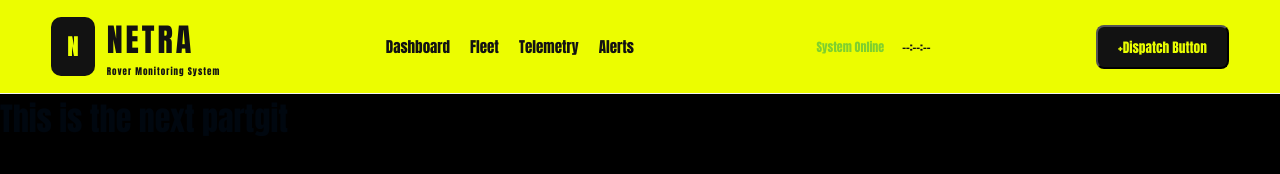
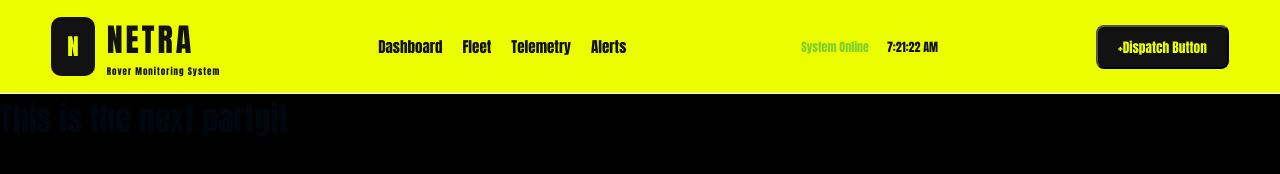
Before and after one commit to LalitAditya78/Netra, a plain HTML site: page index.html in a window 1280 px wide. Drawn offline with Linux system fonts and the light colour scheme.

Commit message:
version4

```diff
--- a/index.html
+++ b/index.html
@@ -5,6 +5,7 @@
     <meta name="viewport" content="width=device-width, initial-scale=1.0">
     <title>Netra-Rover Monitoring System</title>
     <link rel="stylesheet" type="text/css" href="/style.css">
+    <script src="/script.js" ></script>
 </head>
 <body>
     <header class="topbar">
--- a/script.js
+++ b/script.js
@@ -0,0 +1,8 @@
+function updateClock() {
+    const clock= document.getElementById('clock');
+    if (clock) {
+    clock.innerHTML = new Date().toLocaleTimeString();
+    }
+}
+updateClock();
+setInterval(updateClock, 1000);
```
